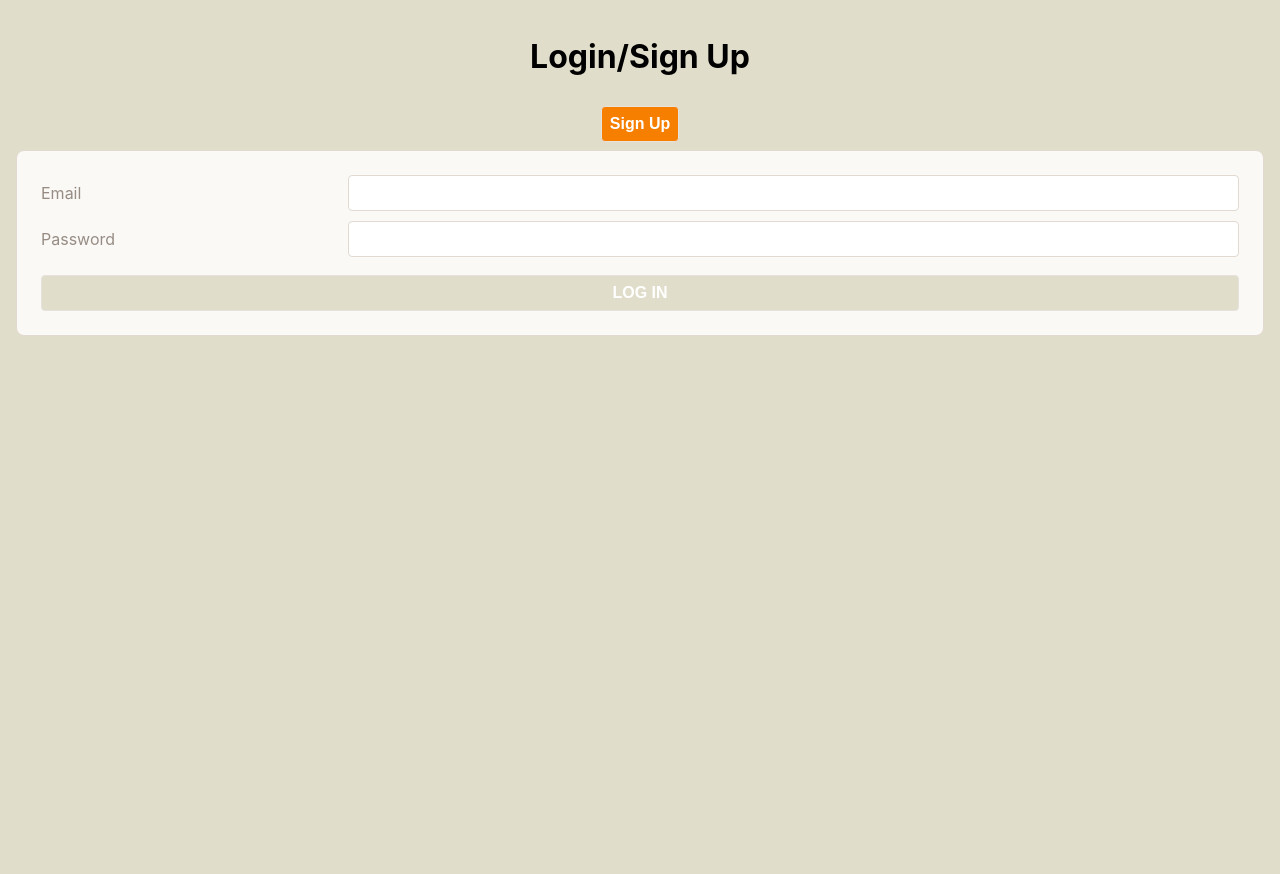
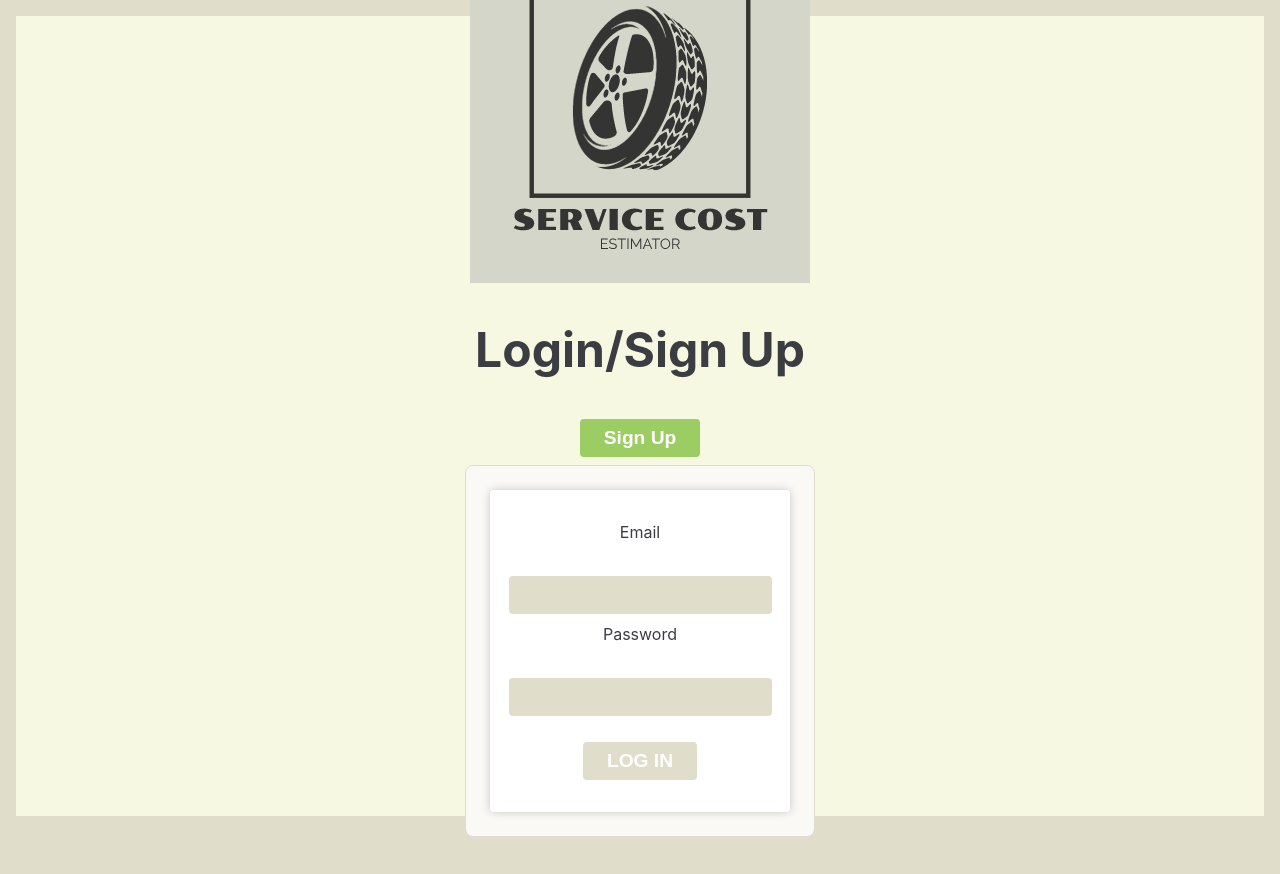
Before and after one commit to gauthambr67/service-cost-estimator, a React (Create React App) app: page / in a window 1280 px wide. Shown: the top 874 px of the page. Before the commit the page ends 805 px from the top, so only its background shows below. Built offline with nearby package versions, Linux system fonts and the light colour scheme.

Commit message:
authpage css done

```diff
--- a/src/components/Logo/Logo.jsx
+++ b/src/components/Logo/Logo.jsx
@@ -3,7 +3,7 @@ import './Logo.css';
 export default function Logo() {
     return (
       <div>
-        <img src="/car-logo.png" alt="" />
+        <img src="/car-logo.png" />
       </div>
     );
   }
--- a/src/pages/AuthPage/AuthPage.css
+++ b/src/pages/AuthPage/AuthPage.css
@@ -1,4 +1,4 @@
-/* main {
+.authpage {
   display: flex;
   flex-direction: column;
   align-items: center;
@@ -69,4 +69,4 @@ button[type="submit"] {
 
 button[type="submit"]:hover {
   background-color: #6b8e3f;
-} */
+}
--- a/src/pages/AuthPage/AuthPage.jsx
+++ b/src/pages/AuthPage/AuthPage.jsx
@@ -7,7 +7,8 @@ import Logo from "../../components/Logo/Logo";
 export default function AuthPage({ setUser }) {
   const [showSignUp, setShowSignUp] = useState(false);
   return (
-    <main>
+    <main className="authpage">
+      <Logo />
       <h1>Login/Sign Up</h1>
       <button onClick={() => setShowSignUp(!showSignUp)}>
         {showSignUp ? "Log In" : "Sign Up"}
```
